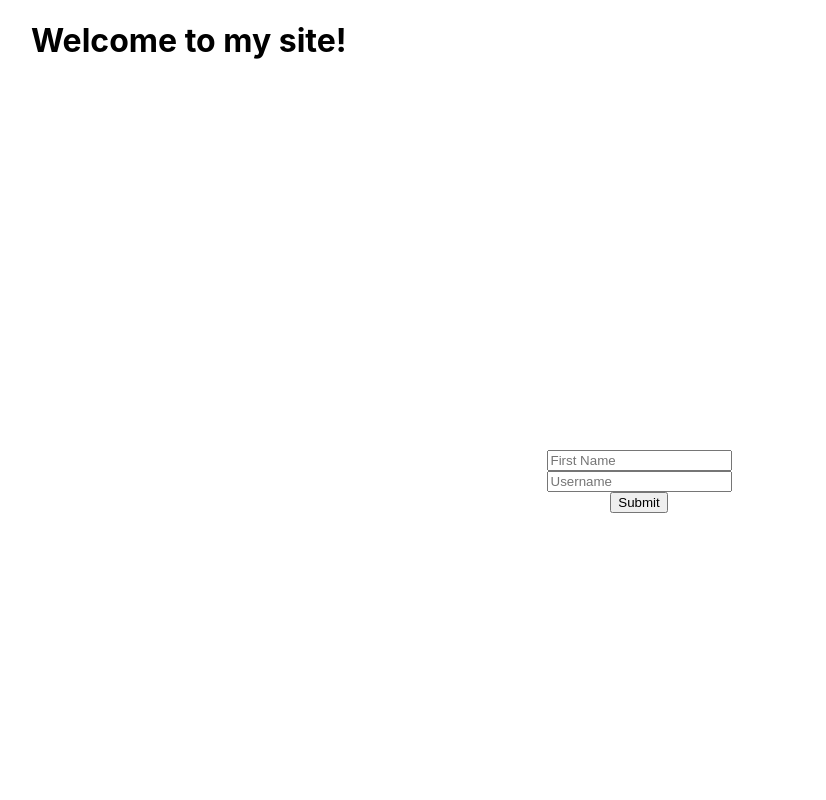
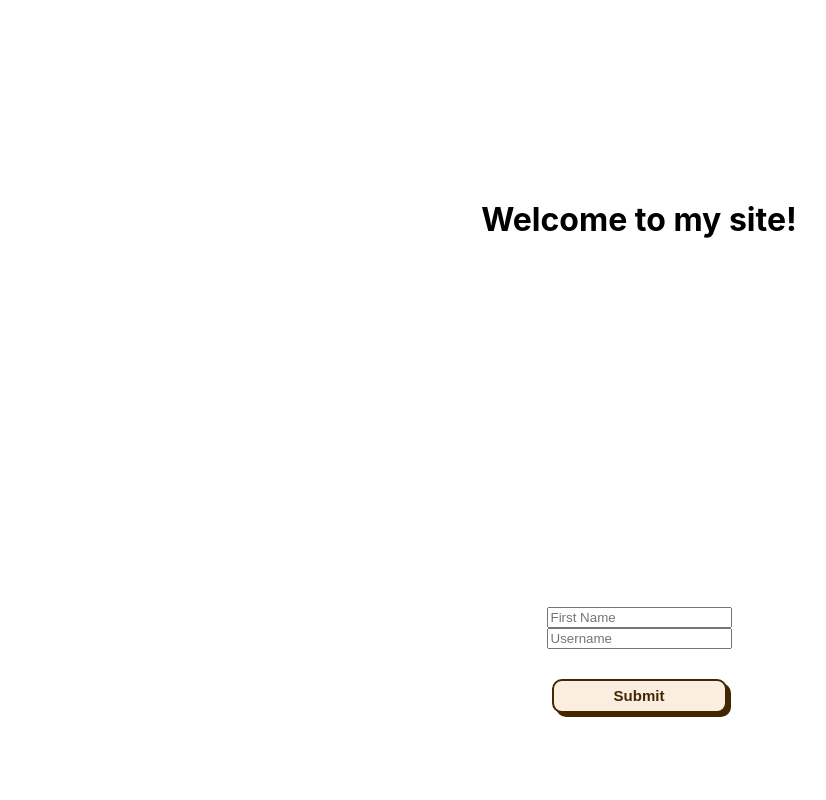
Before and after one commit to schwendyjr/test-next.jsapp, a Next.js app: page / in a window 1280 px wide. Shown: the top 800 px of the page, without its empty margins (1-827 px from the left). Built offline with nearby package versions, Linux system fonts and the light colour scheme.

Commit message:
new files and folders

```diff
--- a/styles/globals.css
+++ b/styles/globals.css
@@ -25,3 +25,30 @@ a {
     background: black;
   }
 }
+
+.hero {
+  display: flex;
+  justify-content: center;
+  margin-top: 200px;
+}
+
+.button {
+  background-color: #fbeee0;
+  border: 2px solid #422800;
+  border-radius: 10px;
+  box-shadow: #422800 4px 4px 0 0;
+  color: #422800;
+  cursor: pointer;
+  display: inline-block;
+  font-weight: 600;
+  font-size: 15px;
+  padding: 0 18px;
+  line-height: 30px;
+  text-align: center;
+  text-decoration: none;
+  user-select: none;
+  -webkit-user-select: none;
+  touch-action: manipulation;
+  width: 175px;
+  margin-top: 30px;
+}
```
